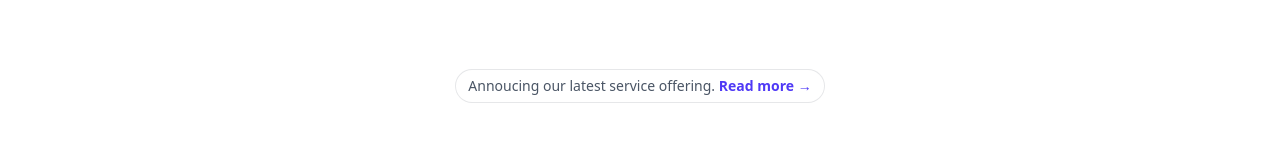
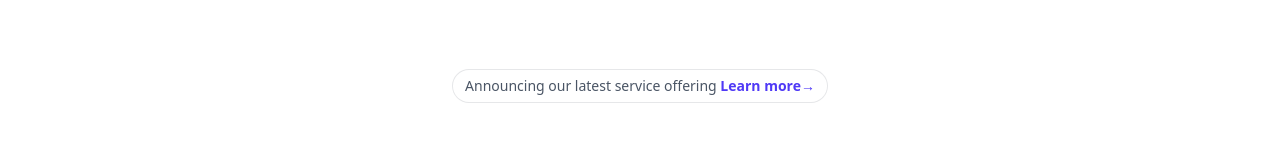
Before and after one commit to lambley/solirius-spa-poc, a Next.js app: page / in a window 1280 px wide. Shown: the part 290-431 px from the top of the page. Built offline with nearby package versions, Linux system fonts and the light colour scheme.

Commit message:
Refactor Hero section to use announcement content

```diff
--- a/components/sections/hero.tsx
+++ b/components/sections/hero.tsx
@@ -5,13 +5,19 @@ export default function Hero() {
   return (
     <div className="mx-auto max-w-2xl py-32 sm:py-48 lg:py-56">
       <div className="hidden sm:mb-8 sm:flex sm:justify-center">
-        <div className="relative rounded-full px-3 py-1 text-sm/6 text-gray-600 ring-1 ring-gray-900/10 hover:ring-gray-900/20">
-          Annoucing our latest service offering.{" "}
-          <a href="#" className="font-semibold text-indigo-600">
-            <span aria-hidden="true" className="absolute inset-0" />
-            Read more <span aria-hidden="true">&rarr;</span>
-          </a>
-        </div>
+        {sections.hero.announcement && (
+          <div className="relative rounded-full px-3 py-1 text-sm/6 text-gray-600 ring-1 ring-gray-900/10 hover:ring-gray-900/20">
+            {sections.hero.announcement.label}{" "}
+            <a
+              href={sections.hero.announcement.href}
+              className="font-semibold text-indigo-600"
+            >
+              <span aria-hidden="true" className="absolute inset-0" />
+              {sections.hero.announcement.hrefText}
+              <span aria-hidden="true">&rarr;</span>
+            </a>
+          </div>
+        )}
       </div>
       <div className="text-center">
         <h1 className="text-5xl font-semibold tracking-tight text-balance text-gray-900 sm:text-7xl">
--- a/content/sections.ts
+++ b/content/sections.ts
@@ -76,10 +76,11 @@ const sections: Sections = {
         label: "Learn more",
         href: "#",
       },
-      announcement: {
-        label: "Announcing our latest service offering",
-        href: "#",
-      },
+    },
+    announcement: {
+      label: "Announcing our latest service offering",
+      href: "#",
+      hrefText: "Learn more",
     },
   },
   about: {
--- a/types/content.ts
+++ b/types/content.ts
@@ -48,8 +48,12 @@ export type Sections = {
     cta: {
       primary: { label: string; href: string };
       secondary: { label: string; href: string };
-      announcement: { label: string; href: string };
     };
+    announcement?: {
+      label: string;
+      href: string;
+      hrefText: string;
+    }
   };
   about: {
     title: string;
```
